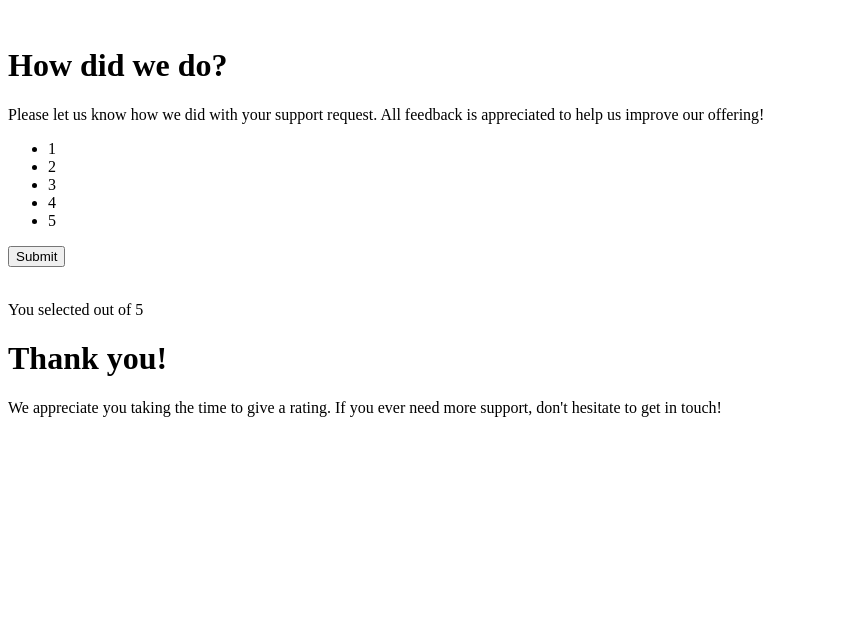
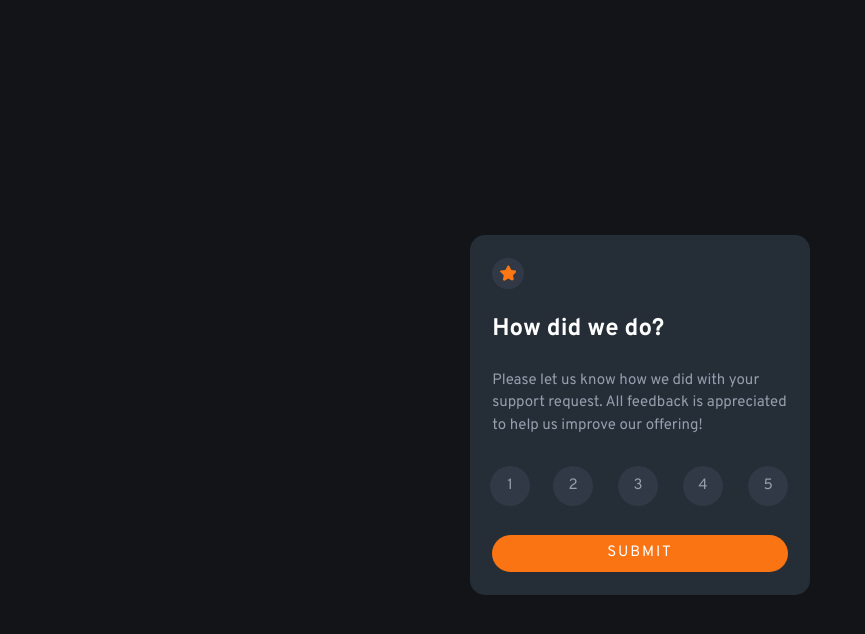
Before and after one commit to aquonbovell/interactive-rating-component, a plain HTML site: page index.html in a window 1280 px wide. Shown: the whole page, without its empty margins (0-865 px from the left). Drawn offline with nearby package versions, Linux system fonts and the light colour scheme; files that its build step writes are made by us from their sources; the site is published under a folder, as on GitHub Pages, so addresses that start at the root find nothing.

Commit message:
fixed broken links

```diff
--- a/index.html
+++ b/index.html
@@ -7,7 +7,7 @@
       rel="icon"
       type="image/png"
       sizes="32x32"
-      href="/assets/favicon-32x32.png"
+      href="./assets/favicon-32x32.png"
     />
     <title>Document</title>
     <link rel="preconnect" href="https://fonts.googleapis.com" />
@@ -16,13 +16,13 @@
       href="https://fonts.googleapis.com/css2?family=Overpass:wght@400;700&display=swap"
       rel="stylesheet"
     />
-    <link rel="stylesheet" href="/css/main.css" />
-    <script src="/app.js" defer></script>
+    <link rel="stylesheet" href="./css/main.css" />
+    <script src="./app.js" defer></script>
   </head>
   <body>
     <main>
       <div class="card rating card--submit">
-        <img src="/assets/icon-star.svg" alt="" class="card__img" />
+        <img src="./assets/icon-star.svg" alt="" class="card__img" />
         <h1 class="card__title">How did we do?</h1>
         <p class="card__desc">
           Please let us know how we did with your support request. All feedback
@@ -38,7 +38,7 @@
         <button class="card__btn">Submit</button>
       </div>
       <div class="card rated">
-        <img src="/assets/illustration-thank-you.svg" alt="" class="card__img">
+        <img src="./assets/illustration-thank-you.svg" alt="" class="card__img">
         <p class="card__feedback">You selected <span class="card__feed__response"></span> out of 5</p>
         <h1 class="card__title">Thank you!</h1>
         <p class="card__desc">We appreciate you taking the time to give a rating. If
```
Also changed, not shown: 1 other file.
